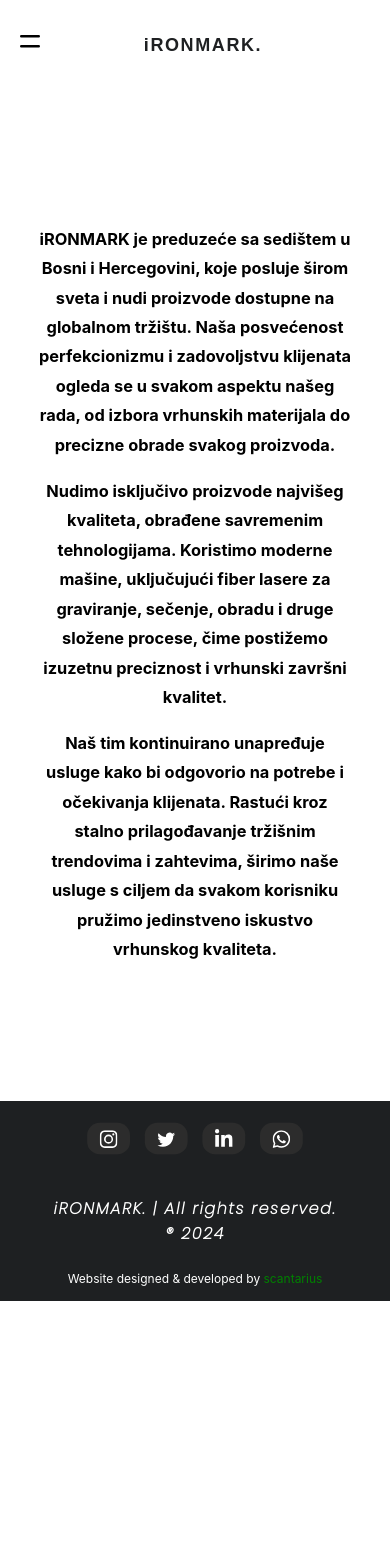
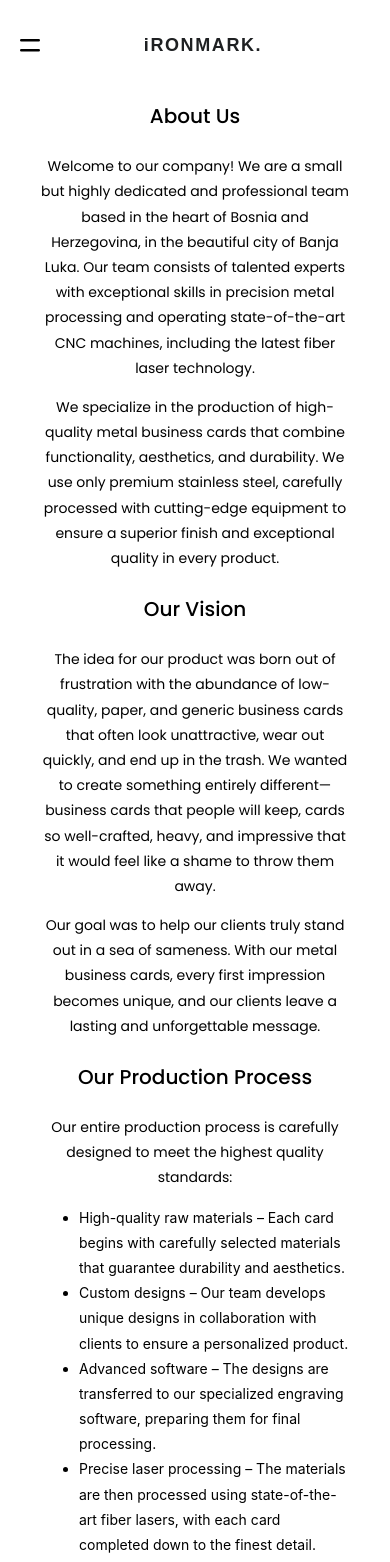
Before and after one commit to scantarius/ironmark, a React (Create React App) app: page /#/about in a window 390 px wide. Shown: the top 1562 px of the page. Before the commit the page ends 1301 px from the top, so only its background shows below. Built offline with nearby package versions, Linux system fonts and the light colour scheme.

Commit message:
phone test

```diff
--- a/src/components/Footer.css
+++ b/src/components/Footer.css
@@ -1,4 +1,4 @@
-@import url("https://fonts.googleapis.com/css2?family=Poppins:ital,wght@1,200&display=swap");
+@import url("https://fonts.googleapis.com/css2?family=Poppins:ital,wght@0,100;0,200;0,300;0,400;0,500;0,600;0,700;0,800;0,900;1,100;1,200;1,300;1,400;1,500;1,600;1,700;1,800;1,900&display=swap");
 
 footer {
   display: flex;
@@ -13,6 +13,7 @@ footer {
 footer > div:nth-child(1) {
   font-size: 10px;
   font-family: "Poppins", sans-serif;
+  font-weight: 500;
   letter-spacing: 0.1rem;
   margin: 0;
   padding: 0;
@@ -21,6 +22,8 @@ footer > div:nth-child(1) {
 
 footer > div:nth-child(1) > h1 {
   margin: 0;
+  font-weight: 200;
+  opacity: 0.7;
 }
 
 /* SOCIAL ICONS */
@@ -111,8 +114,17 @@ footer > div:nth-child(1) > h1 {
   padding: 15px;
 }
 
-#createdBy > a {
+#createdBy h1 {
+  color: #fff;
+  font-family: "Poppins", sans-serif;
+  font-size: 12px;
+  font-weight: 200;
+  opacity: 0.7;
+}
+
+#createdBy a {
   color: green;
+  margin-left: 3px;
 }
 
 /* Resposivity */
@@ -133,6 +145,21 @@ footer > div:nth-child(1) > h1 {
     padding-top: 60px;
     margin-top: -4px;
     border: none;
+  }
+}
+
+@media (width <= 1920px) {
+  footer > div:nth-child(1) {
+    font-size: 10px;
+  }
+
+  footer > div:nth-child(2) {
+    transform: scale(0.9);
+  }
+
+  #createdBy {
+    font-size: 14px;
+    margin-top: -4px;
   }
 }
 
@@ -200,14 +227,16 @@ footer > div:nth-child(1) > h1 {
   }
 }
 
-@media (width <= 430px) {
+@media (width <= 431px) {
   footer > div:nth-child(1) {
-    font-size: 8px;
+    font-size: 7px;
+    margin-top: 10px;
   }
 
   #createdBy {
     font-size: 12px;
     margin-top: -10px;
+    padding-top: 20px;
   }
 }
 
--- a/src/components/Footer.js
+++ b/src/components/Footer.js
@@ -7,10 +7,7 @@ function Footer() {
     <>
       <footer>
         <div>
-          <h1>iRONMARK. | All rights reserved.</h1>
-          <h1>
-            ® <span>2024</span>
-          </h1>
+          <h1>Copyright © iRONMARK. 2024</h1>
         </div>
         <div id="footerSocialMedia">
           <div className="footerCard">
@@ -61,7 +58,8 @@ function Footer() {
         </div>
       </footer>
       <div id="createdBy">
-        Website designed & developed by{" "}
+        <h1>
+          Website designed & developed by
           <NavLink
             to="https://github.com/scantarius"
             target="_blank"
@@ -69,6 +67,7 @@ function Footer() {
           >
             scantarius
           </NavLink>
+        </h1>
       </div>
     </>
   );
--- a/src/components/NavBar.css
+++ b/src/components/NavBar.css
@@ -188,41 +188,28 @@ a:link {
 
 /* Resposivity */
 
-@media (width = 2560px) {
-  #header ul > li > a {
-    font-size: 32px;
-  }
+@media (width <= 2560px) {
+  #header ul > li > a,
   .logoTitle::after {
     font-size: 32px;
   }
+
   .header__logo {
+    font-size: 32px;
     margin-bottom: 10px;
-    gap: 1600px;
+    gap: 600px;
   }
 }
 
 @media (width <= 1440px) {
-  #header ul > li > a {
-    font-size: 24px;
-  }
-  .logoTitle::after {
-    font-size: 24px;
-  }
+  #header ul > li > a,
+  .logoTitle::after,
   .header__logo {
-    gap: 800px;
-  }
-}
-
-@media (width <= 1264px) {
-  .header__logo {
-    gap: 600px;
+    font-size: 20px;
   }
 }
 
 @media (width <= 1064px) {
-  .header__logo {
-    gap: 550px;
-  }
 }
 
 @media (width <= 1024px) {
@@ -233,14 +220,11 @@ a:link {
     font-size: 18px;
   }
   .header__logo {
-    gap: 500px;
+    gap: 400px;
   }
 }
 
 @media (width <= 930px) {
-  .header__logo {
-    gap: 300px;
-  }
 }
 
 @media (width <= 768px) {
@@ -397,8 +381,8 @@ a:link {
     justify-content: center;
     margin-right: 0;
     padding: 0;
-    margin-top: -30px;
-    transform: scale(0.7);
+    margin-top: -45px;
+    transform: scale(0.6);
   }
 
   .socialContainer {
--- a/src/pages/About.css
+++ b/src/pages/About.css
@@ -13,9 +13,27 @@
   line-height: 1.8;
 }
 
+#aboutCompany ul > li {
+  text-align: left;
+}
+
 @media (width <= 426px) {
   #aboutCompanyWrapper {
-    height: 120vh;
+    height: auto;
+    margin-top: -20px;
+    margin-bottom: 20px;
+  }
+
+  #aboutCompany h1 {
+    font-size: 20px;
+    font-family: "Poppins", sans-serif;
+    font-weight: 500;
+  }
+
+  #aboutCompany h3 {
+    font-size: 14px;
+    font-family: "Poppins", sans-serif;
+    font-weight: 400;
   }
 }
 
--- a/src/pages/About.js
+++ b/src/pages/About.js
@@ -7,25 +7,80 @@ function About() {
     <>
       <section id="aboutCompanyWrapper">
         <section id="aboutCompany">
-          <h1>
-            iRONMARK je preduzeće sa sedištem u Bosni i Hercegovini, koje
-            posluje širom sveta i nudi proizvode dostupne na globalnom tržištu.
-            Naša posvećenost perfekcionizmu i zadovoljstvu klijenata ogleda se u
-            svakom aspektu našeg rada, od izbora vrhunskih materijala do
-            precizne obrade svakog proizvoda.
-          </h1>
-          <h1>
-            Nudimo isključivo proizvode najvišeg kvaliteta, obrađene savremenim
-            tehnologijama. Koristimo moderne mašine, uključujući fiber lasere za
-            graviranje, sečenje, obradu i druge složene procese, čime postižemo
-            izuzetnu preciznost i vrhunski završni kvalitet.
-          </h1>
-          <h1>
-            Naš tim kontinuirano unapređuje usluge kako bi odgovorio na potrebe
-            i očekivanja klijenata. Rastući kroz stalno prilagođavanje tržišnim
-            trendovima i zahtevima, širimo naše usluge s ciljem da svakom
-            korisniku pružimo jedinstveno iskustvo vrhunskog kvaliteta.
-          </h1>
+          <h1>About Us</h1>
+          <h3>
+            Welcome to our company! We are a small but highly dedicated and
+            professional team based in the heart of Bosnia and Herzegovina, in
+            the beautiful city of Banja Luka. Our team consists of talented
+            experts with exceptional skills in precision metal processing and
+            operating state-of-the-art CNC machines, including the latest fiber
+            laser technology.
+          </h3>
+          <h3>
+            We specialize in the production of high-quality metal business cards
+            that combine functionality, aesthetics, and durability. We use only
+            premium stainless steel, carefully processed with cutting-edge
+            equipment to ensure a superior finish and exceptional quality in
+            every product.
+          </h3>
+          <h1>Our Vision</h1>
+          <h3>
+            The idea for our product was born out of frustration with the
+            abundance of low-quality, paper, and generic business cards that
+            often look unattractive, wear out quickly, and end up in the trash.
+            We wanted to create something entirely different—business cards that
+            people will keep, cards so well-crafted, heavy, and impressive that
+            it would feel like a shame to throw them away.
+          </h3>
+          <h3>
+            Our goal was to help our clients truly stand out in a sea of
+            sameness. With our metal business cards, every first impression
+            becomes unique, and our clients leave a lasting and unforgettable
+            message.
+          </h3>
+          <h1>Our Production Process</h1>
+          <h3>
+            Our entire production process is carefully designed to meet the
+            highest quality standards:
+          </h3>
+          <ul>
+            <li>
+              High-quality raw materials – Each card begins with carefully
+              selected materials that guarantee durability and aesthetics.
+            </li>
+            <li>
+              Custom designs – Our team develops unique designs in collaboration
+              with clients to ensure a personalized product.
+            </li>
+            <li>
+              Advanced software – The designs are transferred to our specialized
+              engraving software, preparing them for final processing.
+            </li>
+            <li>
+              Precise laser processing – The materials are then processed using
+              state-of-the-art fiber lasers, with each card completed down to
+              the finest detail.
+            </li>
+            <li>
+              Quality control – Every card goes through five different stages of
+              manual inspection to ensure the perfection of the final product.
+            </li>
+            <li>
+              Secure packaging – Once completed, the cards are carefully packed
+              to prevent any damage during transport.
+            </li>
+          </ul>
+          <h1>Production Time</h1>
+          <h3>
+            Our goal is to deliver a superior product in the shortest possible
+            time. The production process takes up to 15 business days from the
+            moment the order is placed, as we strive to make each card perfect.
+          </h3>
+          <h3>
+            Thank you for choosing our company! Your trust motivates us to
+            pursue perfection every day. We are ready to help you leave a
+            remarkable and lasting impression.
+          </h3>
         </section>
       </section>
       <Footer />
--- a/src/pages/Contact.css
+++ b/src/pages/Contact.css
@@ -1,3 +1,5 @@
+@import url("https://fonts.googleapis.com/css2?family=Poppins:ital,wght@0,100;0,200;0,300;0,400;0,500;0,600;0,700;0,800;0,900;1,100;1,200;1,300;1,400;1,500;1,600;1,700;1,800;1,900&display=swap");
+
 #contactForm {
   display: flex;
   justify-content: center;
@@ -151,7 +153,6 @@ input:invalid {
   color: #fff;
   background-color: #000;
   padding: 5px 10px;
-  transform: rotate(-1deg);
   z-index: 1;
   transition: all 0.3s cubic-bezier(0.25, 0.8, 0.25, 1);
 }
@@ -239,4 +240,23 @@ textarea {
   background: var(--lightgreen);
 }
 
+#loaderWrapper {
+}
+
+#loaderThanksText {
+  text-align: left;
+  margin-top: -50px;
+}
+
 /* Resposivity */
+
+@media (width <= 430px) {
+  #loaderWrapper {
+    transform: scale(0.6);
+  }
+  #loaderThanksText h1 {
+    font-size: 14px;
+    font-family: "Poppins", sans-serif;
+    font-weight: 400;
+  }
+}
--- a/src/pages/LandingPage.js
+++ b/src/pages/LandingPage.js
@@ -414,7 +414,7 @@ function LandingPage() {
         <div id="landingPageWrapper">
           <img
             src={
-              window.innerWidth > 767 ? aboutBackground : aboutBackgroundPhone
+              window.innerWidth > 500 ? aboutBackground : aboutBackgroundPhone
             }
             className="aboutBackground"
             alt={aboutBackground}
@@ -457,10 +457,6 @@ function LandingPage() {
             }`}
             src={materialPhoto ? silverCard : goldenCard}
             alt="cardMaterial"
-            initial={{ y: 10, opacity: 0 }}
-            animate={{ y: 0, opacity: 1 }}
-            exit={{ y: -10, opacity: 0 }}
-            transition={{ duration: 2 }}
           />
         </div>
         <div>
```
Also changed, not shown: src/pages/Contact.js (+10 -4 lines), src/pages/LandingPage.css (+80 -19 lines). Lines whose indentation alone changed are shown as unchanged.
